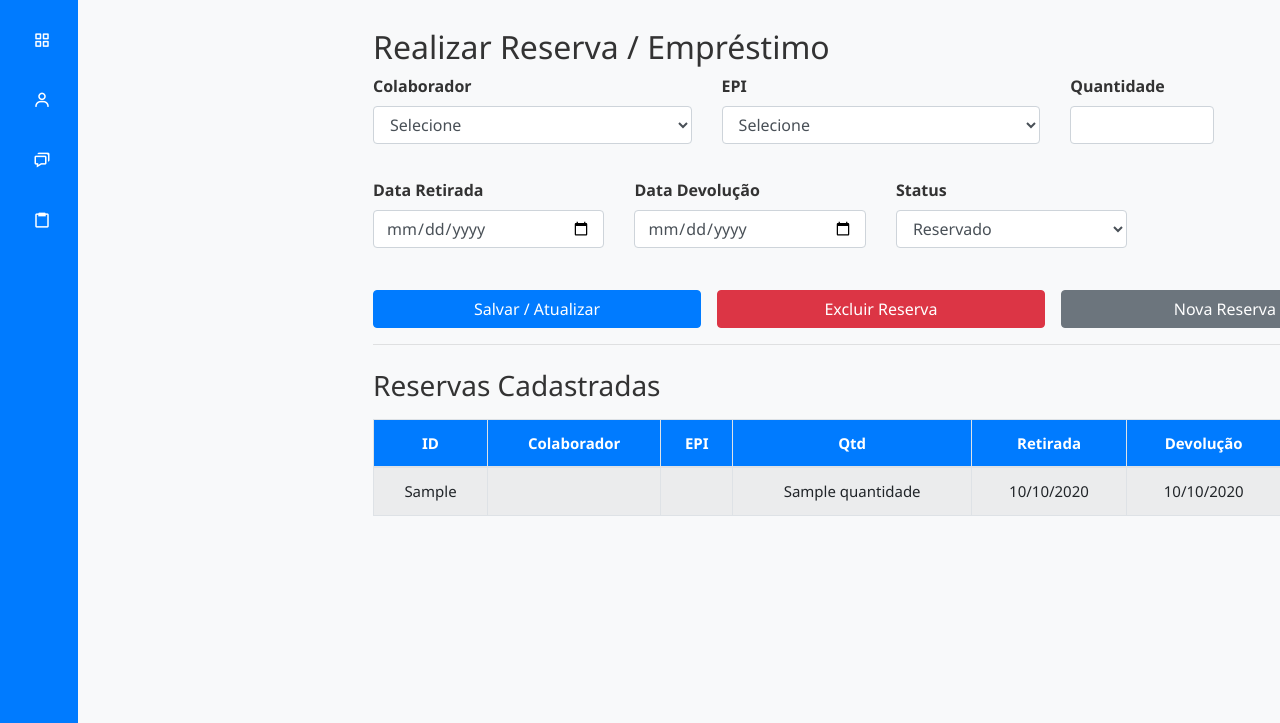
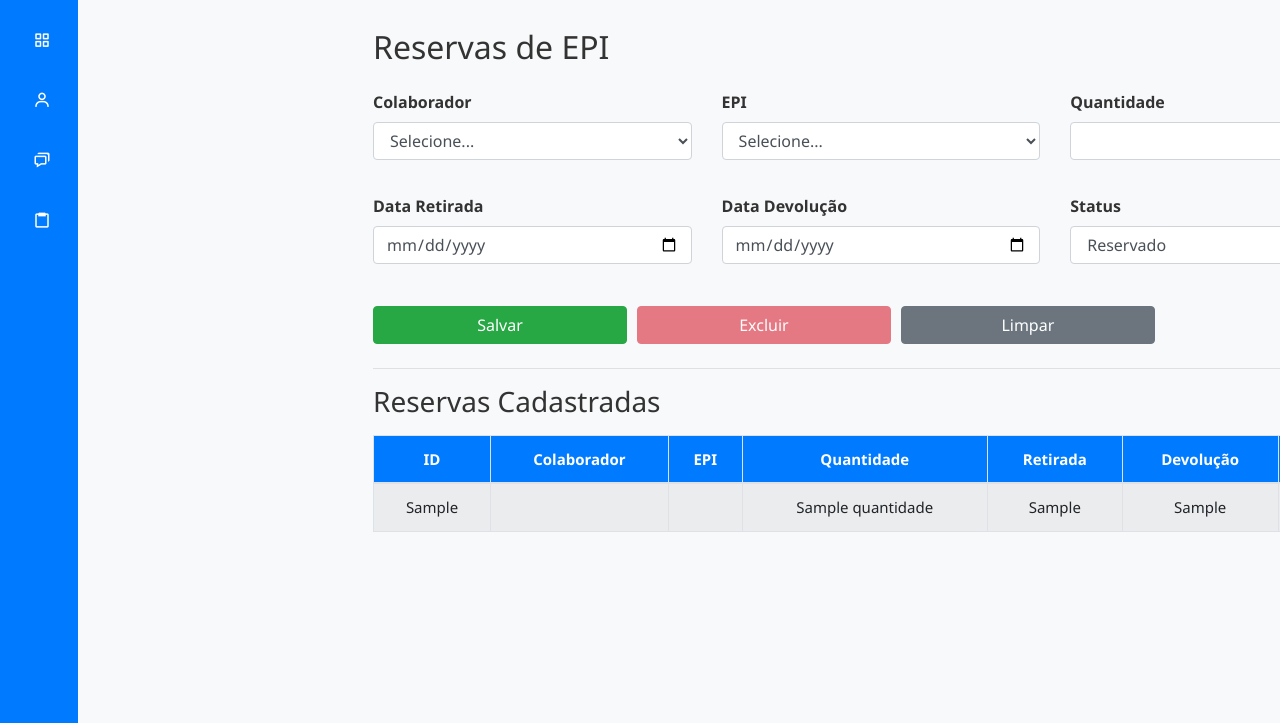
Before and after one commit to AleGreef/Gerenciador_Epi-s, a Django app: template app_site/templates/app_site/pages/realizar_reserva.html in a window 1280 px wide. Shown: the part 72-795 px from the top of the page. Run offline with Django 5.2, Linux system fonts and the light colour scheme; the template is opened without the code that fills it: most values are stand-ins (such as "Sample title", 1, 10 or a date in 2020).

Commit message:
Ajustes no cadastro de resserv

```diff
--- a/app_site/templates/app_site/pages/realizar_reserva.html
+++ b/app_site/templates/app_site/pages/realizar_reserva.html
@@ -1,30 +1,29 @@
 {% extends "app_site/partials/base.html" %}
-
 {% load static %}
 
-{% block title %}Reservas de EPIs{% endblock title %}
+{% block title %}Realizar Reserva{% endblock title %}
 
 {% block content %}
 
 <div class="container" style="margin-left: 260px; margin-top: 40px;">
 
-    <h2>Realizar Reserva / Empréstimo</h2>
+    <h2>Reservas de EPI</h2>
 
-    <!-- FORMULÁRIO -->
-    <form method="POST">
+    <!-- Formulário -->
+    <form method="POST" class="mt-4">
         {% csrf_token %}
 
         <input type="hidden" id="id_reserva" name="id_reserva">
 
         <div class="row">
 
-            <!-- COLABORADOR -->
+            <!-- Colaborador -->
             <div class="col-md-4">
                 <label>Colaborador</label>
-                <select id="colaborador" name="colaborador" class="form-control">
-                    <option value="">Selecione</option>
+                <select id="colaborador" name="colaborador" class="form-control" required>
+                    <option value="">Selecione...</option>
                     {% for c in colaboradores %}
-                        <option value="{{ c.cpf }}">{{ c.nome_colaborador }} ({{ c.cpf }})</option>
+                    <option value="{{ c.id_col }}">{{ c.nome_colaborador }} ({{ c.cpf }})</option>
                     {% endfor %}
                 </select>
             </div>
@@ -32,40 +31,39 @@
             <!-- EPI -->
             <div class="col-md-4">
                 <label>EPI</label>
-                <select id="epi" name="epi" class="form-control">
-                    <option value="">Selecione</option>
+                <select id="epi" name="epi" class="form-control" required>
+                    <option value="">Selecione...</option>
                     {% for e in epis %}
-                        <option value="{{ e.id_epis }}">{{ e.nome_epi }} - Tam: {{ e.tamanho }}</option>
+                    <option value="{{ e.id_epis }}">{{ e.nome_epi }} ({{ e.tamanho }})</option>
                     {% endfor %}
                 </select>
             </div>
 
-            <!-- QUANTIDADE -->
-            <div class="col-md-2">
+            <!-- Quantidade -->
+            <div class="col-md-4">
                 <label>Quantidade</label>
-                <input type="number" id="quantidade" name="quantidade" class="form-control" min="1">
+                <input type="number" name="quantidade" id="quantidade" min="1" class="form-control" required>
             </div>
-
         </div>
 
         <div class="row mt-3">
 
-            <!-- DATA RETIRADA -->
-            <div class="col-md-3">
+            <!-- Data Retirada -->
+            <div class="col-md-4">
                 <label>Data Retirada</label>
-                <input type="date" id="data_retirada" name="data_retirada" class="form-control">
+                <input type="date" name="data_retirada" id="data_retirada" class="form-control" required>
             </div>
 
-            <!-- DATA DEVOLUÇÃO -->
-            <div class="col-md-3">
+            <!-- Data Devolução -->
+            <div class="col-md-4">
                 <label>Data Devolução</label>
-                <input type="date" id="data_devolucao" name="data_devolucao" class="form-control">
+                <input type="date" name="data_devolucao" id="data_devolucao" class="form-control">
             </div>
 
-            <!-- STATUS -->
-            <div class="col-md-3">
+            <!-- Status -->
+            <div class="col-md-4">
                 <label>Status</label>
-                <select id="status" name="status" class="form-control">
+                <select id="status" name="status" class="form-control" required>
                     <option value="reservado">Reservado</option>
                     <option value="emprestado">Emprestado</option>
                     <option value="devolvido">Devolvido</option>
@@ -75,27 +73,24 @@
         </div>
 
         <!-- BOTÕES -->
-        <div class="mt-4 d-flex gap-3">
-
-            <button name="acao" value="salvar" class="btn btn-primary mr-3">
-                Salvar / Atualizar
-            </button>
-
-            <button name="acao" value="excluir" class="btn btn-danger">
-                Excluir Reserva
-            </button>
-
-            <button type="button" onclick="novaReserva()" class="btn btn-secondary ml-3">
-                Nova Reserva
-            </button>
+        <div class="row mt-4">
+            <div class="col-md-12 d-flex" style="gap: 10px;">
+                <button type="submit" name="acao" value="salvar" class="btn btn-success w-25">Salvar</button>
+                <button type="submit" name="acao" value="excluir" class="btn btn-danger w-25" id="btnExcluir" disabled>
+                    Excluir
+                </button>
+                <button type="button" class="btn btn-secondary w-25" onclick="limparFormulario()">
+                    Limpar
+                </button>
+            </div>
         </div>
 
     </form>
 
-    <hr>
+    <hr class="mt-4">
 
-    <!-- TABELA DE RESERVAS -->
-    <h3 class="mt-4">Reservas Cadastradas</h3>
+    <!-- Listagem das Reservas -->
+    <h3>Reservas Cadastradas</h3>
 
     <table class="table table-striped table-bordered mt-3">
         <thead>
@@ -103,28 +98,35 @@
                 <th>ID</th>
                 <th>Colaborador</th>
                 <th>EPI</th>
-                <th>Qtd</th>
+                <th>Quantidade</th>
                 <th>Retirada</th>
                 <th>Devolução</th>
                 <th>Status</th>
             </tr>
         </thead>
-
         <tbody>
             {% for r in reservas %}
             <tr class="linha-reserva"
-                style="cursor:pointer"
+
                 data-id="{{ r.id_reserva }}"
-                data-colaborador="{{ r.cpf }}"
+
+                data-colaborador="
+                {% for c in colaboradores %}
+                    {% if c.cpf == r.cpf %}
+                        {{ c.id_col }}
+                    {% endif %}
+                {% endfor %}
+                "
+
                 data-epi="{{ r.cod_epi }}"
                 data-quantidade="{{ r.quantidade }}"
-                data-retirada="{{ r.data_retirada|date:'Y-m-d' }}"
-                data-devolucao="{{ r.data_devolucao|date:'Y-m-d' }}"
-                data-status="{{ r.status }}">
+                data-retirada="{{ r.data_retirada }}"
+                data-devolucao="{{ r.data_devolucao }}"
+                data-status="{{ r.status }}"
+                style="cursor: pointer;">
 
                 <td>{{ r.id_reserva }}</td>
 
-                <!-- Nome do colaborador -->
                 <td>
                     {% for c in colaboradores %}
                         {% if c.cpf == r.cpf %}
@@ -133,7 +135,6 @@
                     {% endfor %}
                 </td>
 
-                <!-- Nome do EPI -->
                 <td>
                     {% for e in epis %}
                         {% if e.id_epis == r.cod_epi %}
@@ -143,8 +144,8 @@
                 </td>
 
                 <td>{{ r.quantidade }}</td>
-                <td>{{ r.data_retirada|date:"d/m/Y" }}</td>
-                <td>{{ r.data_devolucao|date:"d/m/Y" }}</td>
+                <td>{{ r.data_retirada }}</td>
+                <td>{{ r.data_devolucao }}</td>
                 <td>{{ r.status }}</td>
             </tr>
             {% endfor %}
@@ -153,39 +154,45 @@
 
 </div>
 
-<!-- SCRIPT DE EDIÇÃO -->
 <script>
-document.querySelectorAll(".linha-reserva").forEach(row => {
-    row.addEventListener("click", () => {
 
-        document.getElementById("id_reserva").value = row.dataset.id;
-        document.getElementById("quantidade").value = row.dataset.quantidade;
-        document.getElementById("data_retirada").value = row.dataset.retirada;
-        document.getElementById("data_devolucao").value = row.dataset.devolucao;
-        document.getElementById("status").value = row.dataset.status;
+// Preencher o formulário ao clicar na linha
+document.querySelectorAll(".linha-reserva").forEach(function(row) {
+    row.addEventListener("click", function() {
 
-        document.getElementById("colaborador").value = row.dataset.colaborador;
-        document.getElementById("epi").value = row.dataset.epi;
+        document.getElementById("id_reserva").value = this.dataset.id;
+        document.getElementById("colaborador").value = this.dataset.colaborador.trim();
+        document.getElementById("epi").value = this.dataset.epi;
 
-        document.getElementById("colaborador").setAttribute("disabled", true);
-        document.getElementById("epi").setAttribute("disabled", true);
+        document.getElementById("quantidade").value = this.dataset.quantidade;
+        document.getElementById("data_retirada").value = this.dataset.retirada;
+        document.getElementById("data_devolucao").value = this.dataset.devolucao;
+        document.getElementById("status").value = this.dataset.status;
+
+        // Desabilitar campos que não podem ser alterados
+        document.getElementById("colaborador").disabled = true;
+        document.getElementById("epi").disabled = true;
+
+        // Habilitar excluir
+        document.getElementById("btnExcluir").disabled = false;
     });
 });
 
-function novaReserva() {
-
+// Limpar formulário
+function limparFormulario() {
     document.getElementById("id_reserva").value = "";
+    document.getElementById("colaborador").value = "";
+    document.getElementById("epi").value = "";
     document.getElementById("quantidade").value = "";
     document.getElementById("data_retirada").value = "";
     document.getElementById("data_devolucao").value = "";
     document.getElementById("status").value = "reservado";
 
-    document.getElementById("colaborador").value = "";
-    document.getElementById("epi").value = "";
+    document.getElementById("colaborador").disabled = false;
+    document.getElementById("epi").disabled = false;
+    document.getElementById("btnExcluir").disabled = true;
+}
 
-    document.getElementById("colaborador").removeAttribute("disabled");
-    document.getElementById("epi").removeAttribute("disabled");
-}
 </script>
 
 {% endblock content %}
```
Also changed, not shown: app_site/views.py (+25 -4 lines).
